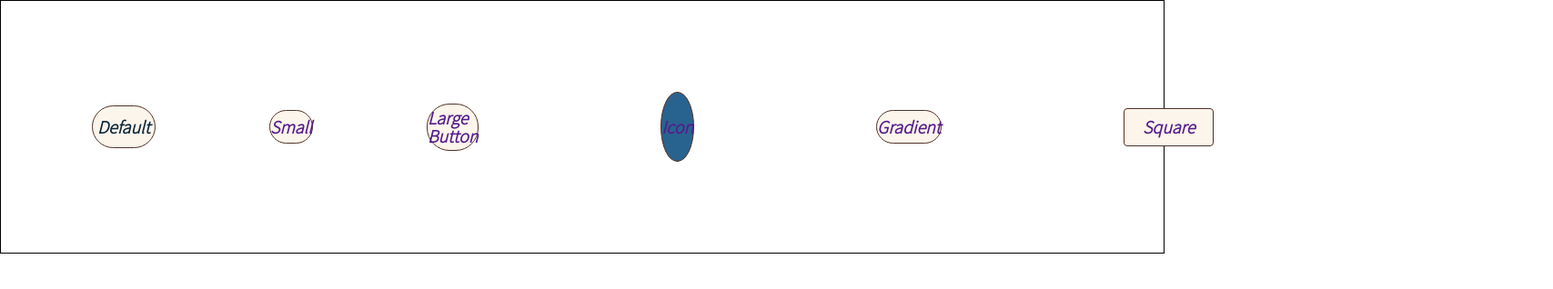
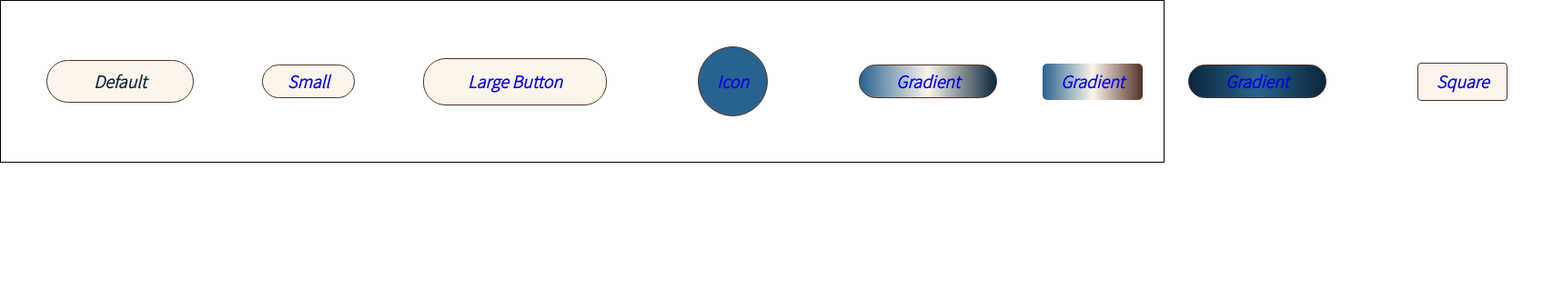
Before and after one commit to andreashep/component-library-andreashep, a website: page public/components/button.html in a window 1280 px wide. Shown: the top 318 px of the page at 91% size, 1707 px wide, since content can reach past the window. Drawn offline with Linux system fonts and the light colour scheme.

Commit message:
gradient

```diff
--- a/public/components/button.html
+++ b/public/components/button.html
@@ -1,5 +1,6 @@
 <!DOCTYPE html>
 <html lang="en">
+
 <head>
     <meta charset="UTF-8">
     <meta http-equiv="X-UA-Compatible" content="IE=edge">
@@ -8,18 +9,24 @@
 
     <link rel="stylesheet" href="../style.css">
 </head>
+
 <body>
     <div class="btn_sizes">
-        <li class="btn"><a href="">Default</a></li>
-        <li class="btn-small"><a href="">Small</a></li>
-        <li class="btn-large"><a href="">Large Button</a></li>
-        <li class="btn-icon"><a href="">Icon</a></li>
-        <li class="btn-gradient"><a href="">Gradient</a></li>
-        <li class="btn-square"><a href="">Square</a></li>
+        <ul>
+            <li class="btn"><a href="#">Default</a></li>
+            <li class="btn-small"><a href="#">Small</a></li>
+            <li class="btn-large"><a href="#">Large Button</a></li>
+            <li class="btn-icon"><a href="#">Icon</a></li>
+            <li class="btn-gradient1"><a href="#">Gradient</a></li>
+            <li class="btn-gradient2"><a href="#">Gradient</a></li>
+            <li class="btn-gradient3"><a href="#">Gradient</a></li>
+            <li class="btn-square"><a href="#">Square</a></li>
+        </ul>
 
     </div>
     <div class="button_states">
 
     </div>
 </body>
+
 </html>
--- a/src/sassy/_button.scss
+++ b/src/sassy/_button.scss
@@ -1,11 +1,7 @@
-
-
-
 /*On hover the button colors go into their respective negatives.  Active is a darker color than hover.  These colors can be changes to customize the buttons uses */
 .btn_sizes {
 	display: inline-flex;
 	flex-direction: row;
-
 	align-items: center;
 	border: 1px solid black;
 }
@@ -19,11 +15,12 @@ ul {
 	padding: 0;
 }
 
+/*default btn*/
 .btn {
 	display: flex;
 	background-color: $cream;
 	color: $blue-dark;
-	margin: 100px;
+	margin: 50px;
 	width: 150px;
 	height: 35px;
 	border: .5px solid $brown-text;
@@ -31,16 +28,19 @@ ul {
 	justify-content: center;
 	align-content: center;
 	padding: 5px;
+
 	a {
 		text-decoration: none;
 		align-self: center;
 		color: $blue-dark;
 	}
+
 	&:hover {
 		color: $cream;
 		background-color: $blue-main;
 		filter: drop-shadow(3px 3px 3px black);
 	}
+
 	&:active {
 		color: $cream;
 		background-color: $blue-dark;
@@ -48,6 +48,8 @@ ul {
 	}
 }
 
+
+/*btn-small*/
 .btn-small {
 	display: flex;
 	background-color: $cream;
@@ -61,20 +63,25 @@ ul {
 	justify-content: center;
 	align-items: center;
 	text-align: center;
+
 	a {
 		display: flex;
 		text-decoration: none;
 		align-content: center;
+
 		&:hover {
-			width: 200px;
+			width: 150px;
 			border-radius: 25px;
+			align-content: center;
 		}
 	}
+
 	&:hover {
 		color: $cream;
 		background-color: $blue-main;
 		filter: drop-shadow(3px 3px 3px black);
 	}
+
 	&:active {
 		background-color: $blue-dark;
 		color: $cream;
@@ -82,11 +89,12 @@ ul {
 	}
 }
 
+/*btn-large*/
 .btn-large {
 	display: flex;
 	background-color: $cream;
 	color: $blue-dark;
-	margin: 100px;
+	margin: 50px;
 	width: 200px;
 	height: 50px;
 	border: .5px solid $brown-text;
@@ -94,26 +102,31 @@ ul {
 	font-size: 16px;
 	justify-content: center;
 	align-content: center;
+
 	a {
 		text-decoration: none;
 		align-self: center;
 	}
+
 	&:hover {
 		color: $cream;
 		background-color: $blue-main;
 		filter: drop-shadow(3px 3px 3px black);
 	}
+
 	&:active {
 		background-color: $blue-dark;
 		color: $cream;
 		filter: drop-shadow(3px 3px 3px black);
 	}
 }
+
+/*btn-icon*/
 .btn-icon {
 	display: flex;
 	background-color: $blue-main;
 	color: $cream;
-	margin: 100px;
+	margin: 50px;
 	width: 75px;
 	height: 75px;
 	border: .5px solid rgb(81, 49, 39);
@@ -121,15 +134,18 @@ ul {
 	font-size: 16px;
 	justify-content: center;
 	align-content: center;
+
 	a {
 		text-decoration: none;
 		align-self: center;
 	}
+
 	&:hover {
 		color: $cream;
 		background-color: $blue-main;
 		filter: drop-shadow(3px 3px 3px black);
 	}
+
 	&:active {
 		background-color: $blue-dark;
 		color: $cream;
@@ -137,11 +153,12 @@ ul {
 	}
 }
 
-.btn-gradient {
+/*btn-gradient1*/
+.btn-gradient1 {
 	display: flex;
-	background-color: $cream;
+	background: linear-gradient(to right, $blue-main, $cream, $blue-dark);
 	color: $blue-dark;
-	margin: 100px;
+	margin: 50px;
 	width: 150px;
 	height: 35px;
 	border: .5px solid $brown-text;
@@ -149,21 +166,88 @@ ul {
 	font-size: 16px;
 	justify-content: center;
 	align-content: center;
+
 	a {
 		text-decoration: none;
 		align-self: center;
 	}
+
 	&:hover {
 		color: $cream;
 		background-color: $blue-main;
 		filter: drop-shadow(3px 3px 3px black);
 	}
+
 	&:active {
 		background-color: $blue-dark;
 		color: $cream;
 		filter: drop-shadow(3px 3px 3px black);
 	}
 }
+
+/*btn-gradient2*/
+.btn-gradient2 {
+	display: flex;
+	background: linear-gradient(to right, $blue-main, $cream, $brown-text);
+	color: $blue-dark;
+	padding: 10px 20px;
+	border: none;
+	border-radius: 5px;
+	cursor: pointer;
+	a {
+		text-decoration: none;
+		align-self: center;
+	}
+
+	&:hover {
+		color: $cream;
+		background-color: $blue-main;
+		filter: drop-shadow(3px 3px 3px black);
+	}
+
+	&:active {
+		background-color: $blue-dark;
+		color: $cream;
+		filter: drop-shadow(3px 3px 3px black);
+	}
+}
+
+
+/*btn-gradient3*/
+.btn-gradient3 {
+	display: flex;
+	background: linear-gradient(to right, $blue-dark, $blue-main, $blue-dark);
+	color: $cream;
+	margin: 50px;
+	width: 150px;
+	height: 35px;
+	border: .5px solid $brown-text;
+	border-radius: 25px;
+	font-size: 16px;
+	justify-content: center;
+	align-content: center;
+
+	a {
+		text-decoration: none;
+		align-self: center;
+	}
+
+	&:hover {
+		color: $cream;
+		background-color: $blue-main;
+		filter: drop-shadow(3px 3px 3px black);
+	}
+
+	&:active {
+		background-color: $blue-dark;
+		color: $cream;
+		filter: drop-shadow(3px 3px 3px black);
+	}
+}
+
+
+
+/*btn-square*/
 .btn-square {
 	display: flex;
 	padding: 10px 20px;
@@ -171,10 +255,11 @@ ul {
 	border-radius: 4px;
 	background-color: $cream;
 	color: $blue-main;
-		margin: 100px;
+	margin: 50px;
 	color: #333;
 	font-size: 16px;
 	cursor: pointer;
+
 	a {
 		text-decoration: none;
 		align-self: center;
@@ -186,6 +271,7 @@ ul {
 		color: $cream;
 		filter: drop-shadow(3px 3px 3px black);
 	}
+
 	&:active {
 		background-color: $blue-dark;
 		color: $cream;
--- a/src/sassy/_hero.scss
+++ b/src/sassy/_hero.scss
@@ -139,7 +139,7 @@ body {
 /*hero_3* desktop*/
 
 .hero_3 {
-	background-image: url('../public/components/images/bgimage2.png');
+	background-image: url('../public/components/images/1440_gradient_rectangle.jpg');
 	background-size: cover;
 	background-position: center;
 	height: 80vh;
@@ -182,4 +182,16 @@ body {
 	background-color: $blue-dark;
 	color: $cream;
   }
+
+  @media (max-width: 480px) {
+	.hero_3 {
+	  background-image: url('../public/components/images/400_gradient_rectangle.jpg');
+	  background-size: cover;
+	  background-position: center;
+	  height: 40vh;
+	  display: flex;
+	  align-items: center;
+	  padding: 1fr 20px;
+  }
+}
   /*end of 3rd hero*/
```
Also changed, not shown: public/components/images/1440_gradient_rectangle.jpg (added), public/components/images/350_gradient_square.jpg (added), public/components/images/400_gradient_rectangle.jpg (added), public/components/images/880_gradient_rectangle.jpg (added), public/style.css, 1 other file. Lines whose indentation alone changed are shown as unchanged.
